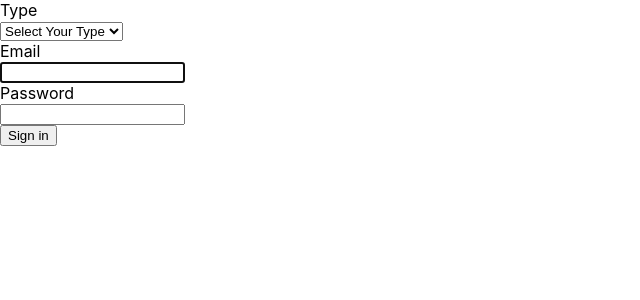
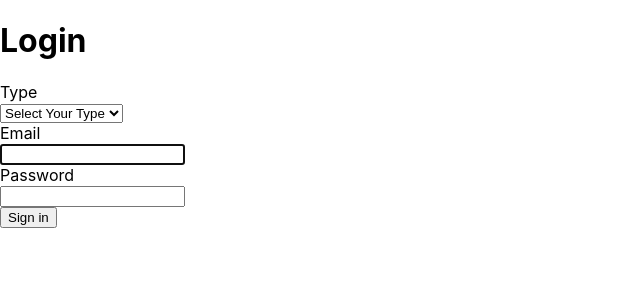
Before and after one commit to SEPM-M3-1/front-end, a React (Create React App) app: page /login in a window 1280 px wide. Shown: the top 300 px of the page, without its empty margins (0-640 px from the left). Built offline with nearby package versions, Linux system fonts and the light colour scheme.

Commit message:
complete login

```diff
--- a/src/components/App/App.js
+++ b/src/components/App/App.js
@@ -4,6 +4,7 @@ import {
   Route,
 } from 'react-router-dom';
 import Login from '../Login';
+import SignUpM from '../SignUpM';
 import './App.css';
 
 function App() {
@@ -11,7 +12,8 @@ function App() {
     <Router>
       <Switch>
         <Route exact path="/" component={Login} />
-        <Route path="/Login" component={Login} />
+        <Route path="/login" component={Login} />
+        <Route path="/signup" component={SignUpM} />
       </Switch>
     </Router>
   );
--- a/src/components/Login/Login.js
+++ b/src/components/Login/Login.js
@@ -41,6 +41,7 @@ const Login = () => {
 
   return (
     <div className="login_form">
+      <h1 style={{display: "block"}}>Login</h1>
       {warning? <span style={{color:"red"}}>Email,password or type are not exist</span> :null}
       <Formik
         initialValues={initialValues}
@@ -70,7 +71,7 @@ const Login = () => {
             <ErrorMessage name="email">
             { (msg) => <span className="error">{msg}</span>}
             </ErrorMessage>
-            <label htmlFor="email" style={{ display: "block" }}>
+            <label htmlFor="password" style={{ display: "block" }}>
               Password
             </label>
             <Field
```
